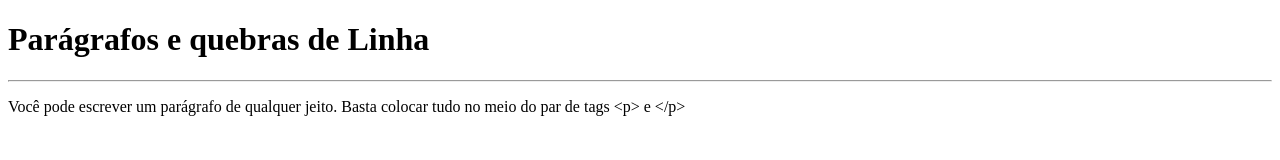
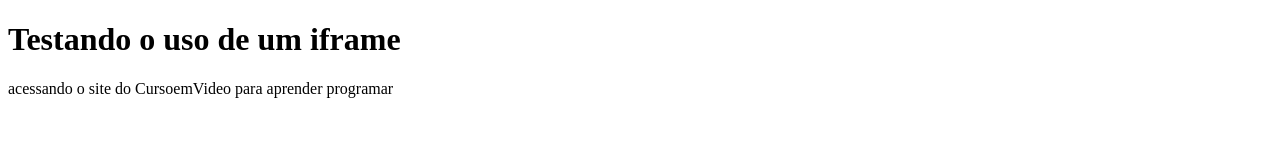
Before and after one commit to AbdenigoCoelho/Exerc-cio-HTML-CSS, a plain HTML site: page index.html in a window 1280 px wide. Drawn offline with Linux system fonts and the light colour scheme.

Commit message:
Organizando

```diff
--- a/index.html
+++ b/index.html
@@ -1,20 +1,12 @@
 <!DOCTYPE html>
-<html lang="en">
+<html lang="pt-br">
 <head>
     <meta charset="UTF-8">
     <meta name="viewport" content="width=device-width, initial-scale=1.0">
-    <title>Parágrafos</title>
+    <title>Estudos de iframe</title>
 </head>
 <body>
-    <h1>Parágrafos e quebras de Linha</h1>
-    <hr>
-    <p>
-        Você pode escrever
-        um parágrafo de
-        qualquer jeito.
-        Basta colocar tudo
-        no meio do par de tags
-        &lt;p&gt; e &lt;/p&gt; <!--LESS THAN / GREATER THAN-->
-    </p>
+    <h1>Testando o uso de um iframe</h1>
+    <p>acessando o site do CursoemVideo para aprender programar</p>
 </body>
 </html>
```
